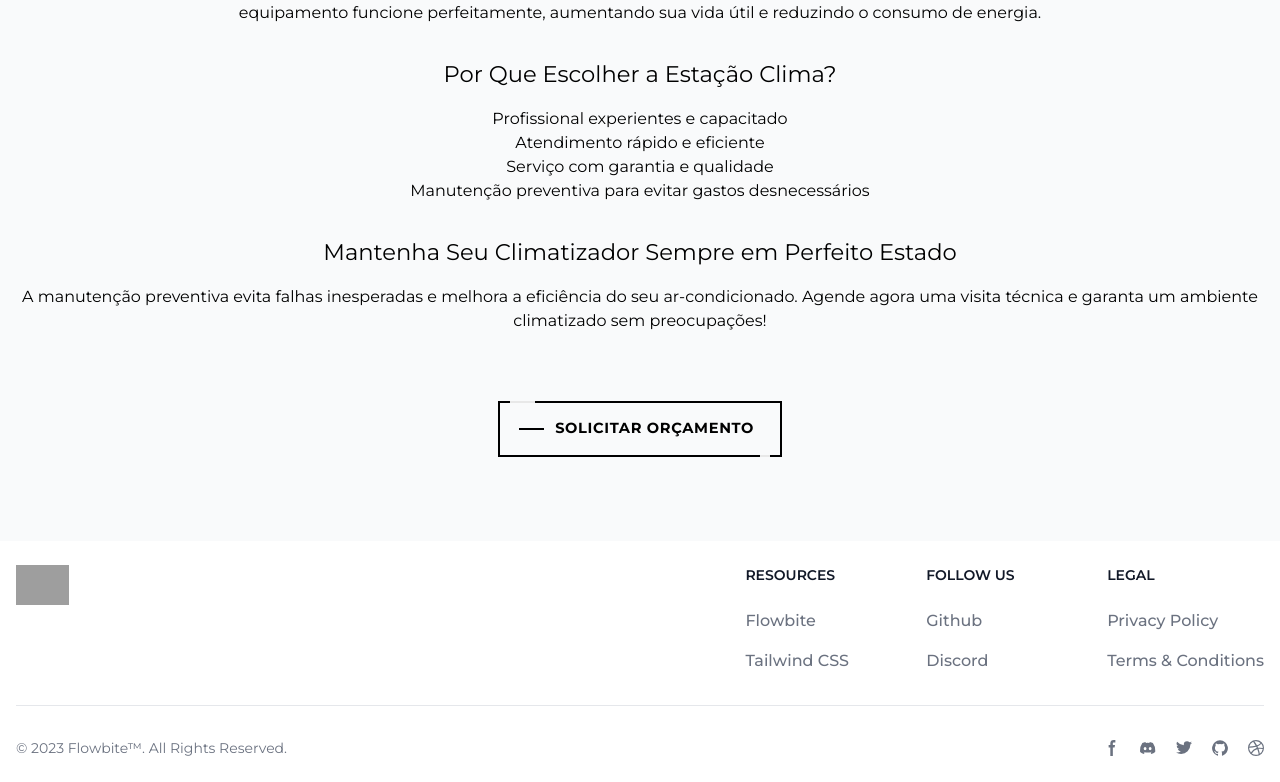
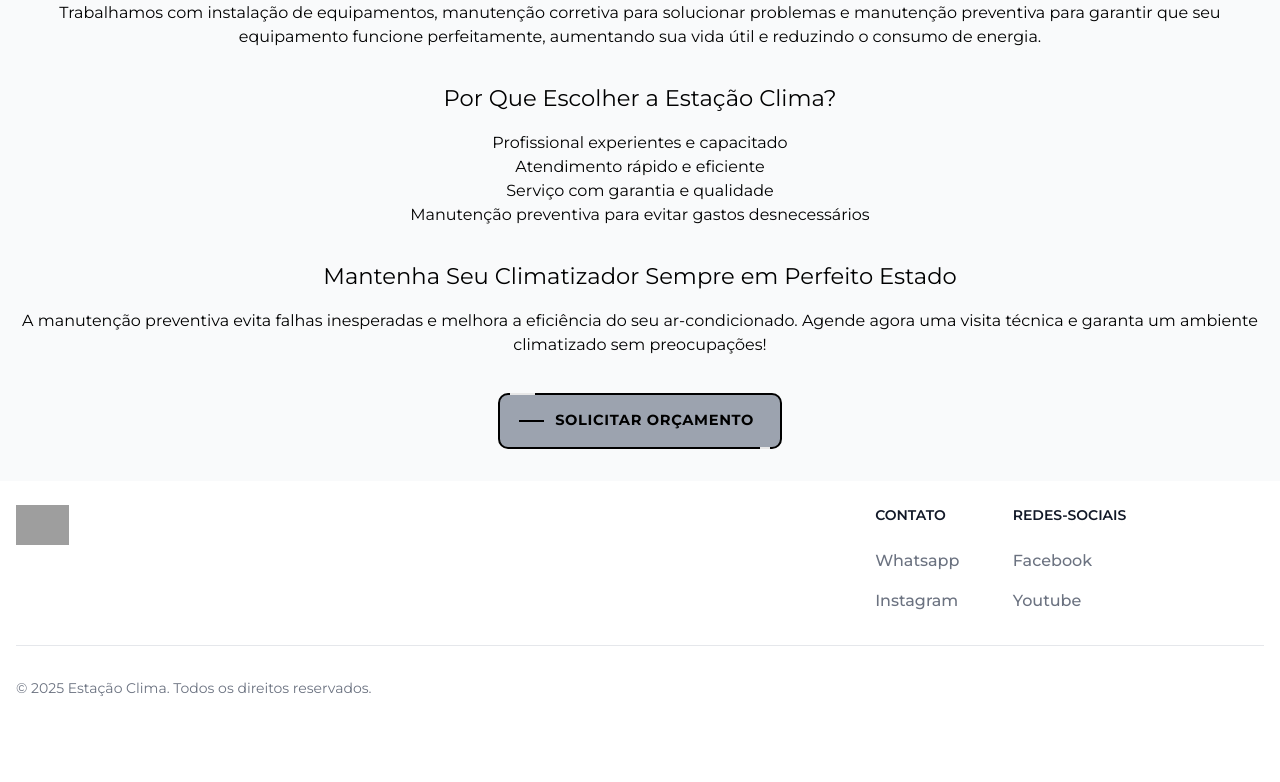
Before and after one commit to coddex-developer/estacao_clima, a React (Vite) app: page / in a window 1280 px wide. Shown: the part 1933-2715 px from the top of the page. After the commit the page ends 2655 px from the top, so only its background shows below. Built offline with nearby package versions, Linux system fonts and the light colour scheme; grey boxes are pictures that could not be loaded.

Commit message:
Ajustes no layout

```diff
--- a/index.html
+++ b/index.html
@@ -1,10 +1,19 @@
 <!doctype html>
-<html lang="en">
+<html lang="pt-br">
 
 <head>
   <meta charset="UTF-8" />
   <meta name="viewport" content="width=device-width, initial-scale=1.0" />
+  <meta name="description"
+    content="Estação Clima – Instalação, manutenção e venda de equipamentos de refrigeração com qualidade e eficiência." />
+  <meta name="keywords" content="refrigeração, ar-condicionado, manutenção, instalação, climatização" />
+  <meta property="og:title" content="Estação Clima – Especialistas em Refrigeração" />
+  <meta property="og:description" content="Instalação, manutenção e venda de equipamentos de refrigeração." />
+  <meta property="og:image" content="https://seusite.com/imagem.jpg" />
+  <meta property="og:url" content="https://seusite.com" />
+
   <title>Estação Clima</title>
+
   <link rel="icon" type="image/svg+xml" href="/vite.svg" />
   <link href="https://cdn.jsdelivr.net/npm/flowbite@3.1.2/dist/flowbite.min.css" rel="stylesheet" />
   <link rel="stylesheet" href="https://cdn.jsdelivr.net/npm/@splidejs/splide@latest/dist/css/splide.min.css">
--- a/src/components/ContactButton/index.jsx
+++ b/src/components/ContactButton/index.jsx
@@ -3,8 +3,8 @@ import './styles.min.css'
 function ContactButton(props) {
   return (
     <>
-      <div className="bg-gray-50 dark:bg-gray-800 dark:border-gray-700 dark:text-gray-400 text-center flex justify-center py-17">
-        <a className="fancy dark:border-purple-800" href={props.contact}>
+      <div className="bg-gray-50 dark:bg-gray-800 dark:border-gray-700 dark:text-gray-400 text-center flex justify-center pt-9 pb-8">
+        <a className="fancy" href={props.contact}>
           <span className="top-key"></span>
           <span className="text">{props.text}</span>
           <span classNane="bottom-key-1"></span>
--- a/src/components/ContactButton/styles.min.css
+++ b/src/components/ContactButton/styles.min.css
@@ -1,7 +1,7 @@
 .fancy {
- background-color: transparent;
+ background-color: 	#9CA3AF;
  border: 2px solid #000;
- border-radius: 0;
+ border-radius: 10px;
  box-sizing: border-box;
  color: #fff;
  cursor: pointer;
@@ -44,7 +44,7 @@
  transition: all 0.3s ease-in-out;
  text-transform: uppercase;
  text-decoration: none;
- color: black;
+ color: #000;
 }
 
 .fancy .top-key {
@@ -79,7 +79,7 @@
 
 .fancy:hover {
  color: white;
- background: black;
+ background: #1F2937;
 }
 
 .fancy:hover::before {
--- a/src/components/Footer/index.jsx
+++ b/src/components/Footer/index.jsx
@@ -12,35 +12,24 @@ function Footer() {
             </div>
             <div class="grid grid-cols-2 gap-8 sm:gap-6 sm:grid-cols-3">
               <div>
-                <h2 class="mb-6 text-sm font-semibold text-gray-900 uppercase dark:text-white">Resources</h2>
+                <h2 class="mb-6 text-sm font-semibold text-gray-900 uppercase dark:text-white">CONTATO</h2>
                 <ul class="text-gray-500 dark:text-gray-400 font-medium">
                   <li class="mb-4">
-                    <a href="https://flowbite.com/" class="hover:underline">Flowbite</a>
+                    <a href="#" class="hover:underline">Whatsapp</a>
                   </li>
                   <li>
-                    <a href="https://tailwindcss.com/" class="hover:underline">Tailwind CSS</a>
+                    <a href="#" class="hover:underline">Instagram</a>
                   </li>
                 </ul>
               </div>
               <div>
-                <h2 class="mb-6 text-sm font-semibold text-gray-900 uppercase dark:text-white">Follow us</h2>
+                <h2 class="mb-6 text-sm font-semibold text-gray-900 uppercase dark:text-white">REDES-SOCIAIS</h2>
                 <ul class="text-gray-500 dark:text-gray-400 font-medium">
                   <li class="mb-4">
-                    <a href="https://github.com/themesberg/flowbite" class="hover:underline ">Github</a>
+                    <a href="#" class="hover:underline ">Facebook</a>
                   </li>
                   <li>
-                    <a href="https://discord.gg/4eeurUVvTy" class="hover:underline">Discord</a>
-                  </li>
-                </ul>
-              </div>
-              <div>
-                <h2 class="mb-6 text-sm font-semibold text-gray-900 uppercase dark:text-white">Legal</h2>
-                <ul class="text-gray-500 dark:text-gray-400 font-medium">
-                  <li class="mb-4">
-                    <a href="#" class="hover:underline">Privacy Policy</a>
-                  </li>
-                  <li>
-                    <a href="#" class="hover:underline">Terms &amp; Conditions</a>
+                    <a href="#" class="hover:underline">Youtube</a>
                   </li>
                 </ul>
               </div>
@@ -48,40 +37,10 @@ function Footer() {
           </div>
           <hr class="my-6 border-gray-200 sm:mx-auto dark:border-gray-700 lg:my-8" />
           <div class="sm:flex sm:items-center sm:justify-between">
-            <span class="text-sm text-gray-500 sm:text-center dark:text-gray-400">© 2023 <a href="https://flowbite.com/" class="hover:underline">Flowbite™</a>. All Rights Reserved.
+            <span class="text-sm text-gray-500 sm:text-center dark:text-gray-400">© 2025 <a href="#" class="hover:underline">Estação Clima</a>. Todos os direitos reservados.
             </span>
             <div class="flex mt-4 sm:justify-center sm:mt-0">
-              <a href="#" class="text-gray-500 hover:text-gray-900 dark:hover:text-white">
-                <svg class="w-4 h-4" aria-hidden="true" xmlns="http://www.w3.org/2000/svg" fill="currentColor" viewBox="0 0 8 19">
-                  <path fill-rule="evenodd" d="M6.135 3H8V0H6.135a4.147 4.147 0 0 0-4.142 4.142V6H0v3h2v9.938h3V9h2.021l.592-3H5V3.591A.6.6 0 0 1 5.592 3h.543Z" clip-rule="evenodd" />
-                </svg>
-                <span class="sr-only">Facebook page</span>
-              </a>
-              <a href="#" class="text-gray-500 hover:text-gray-900 dark:hover:text-white ms-5">
-                <svg class="w-4 h-4" aria-hidden="true" xmlns="http://www.w3.org/2000/svg" fill="currentColor" viewBox="0 0 21 16">
-                  <path d="M16.942 1.556a16.3 16.3 0 0 0-4.126-1.3 12.04 12.04 0 0 0-.529 1.1 15.175 15.175 0 0 0-4.573 0 11.585 11.585 0 0 0-.535-1.1 16.274 16.274 0 0 0-4.129 1.3A17.392 17.392 0 0 0 .182 13.218a15.785 15.785 0 0 0 4.963 2.521c.41-.564.773-1.16 1.084-1.785a10.63 10.63 0 0 1-1.706-.83c.143-.106.283-.217.418-.33a11.664 11.664 0 0 0 10.118 0c.137.113.277.224.418.33-.544.328-1.116.606-1.71.832a12.52 12.52 0 0 0 1.084 1.785 16.46 16.46 0 0 0 5.064-2.595 17.286 17.286 0 0 0-2.973-11.59ZM6.678 10.813a1.941 1.941 0 0 1-1.8-2.045 1.93 1.93 0 0 1 1.8-2.047 1.919 1.919 0 0 1 1.8 2.047 1.93 1.93 0 0 1-1.8 2.045Zm6.644 0a1.94 1.94 0 0 1-1.8-2.045 1.93 1.93 0 0 1 1.8-2.047 1.918 1.918 0 0 1 1.8 2.047 1.93 1.93 0 0 1-1.8 2.045Z" />
-                </svg>
-                <span class="sr-only">Discord community</span>
-              </a>
-              <a href="#" class="text-gray-500 hover:text-gray-900 dark:hover:text-white ms-5">
-                <svg class="w-4 h-4" aria-hidden="true" xmlns="http://www.w3.org/2000/svg" fill="currentColor" viewBox="0 0 20 17">
-                  <path fill-rule="evenodd" d="M20 1.892a8.178 8.178 0 0 1-2.355.635 4.074 4.074 0 0 0 1.8-2.235 8.344 8.344 0 0 1-2.605.98A4.13 4.13 0 0 0 13.85 0a4.068 4.068 0 0 0-4.1 4.038 4 4 0 0 0 .105.919A11.705 11.705 0 0 1 1.4.734a4.006 4.006 0 0 0 1.268 5.392 4.165 4.165 0 0 1-1.859-.5v.05A4.057 4.057 0 0 0 4.1 9.635a4.19 4.19 0 0 1-1.856.07 4.108 4.108 0 0 0 3.831 2.807A8.36 8.36 0 0 1 0 14.184 11.732 11.732 0 0 0 6.291 16 11.502 11.502 0 0 0 17.964 4.5c0-.177 0-.35-.012-.523A8.143 8.143 0 0 0 20 1.892Z" clip-rule="evenodd" />
-                </svg>
-                <span class="sr-only">Twitter page</span>
-              </a>
-              <a href="#" class="text-gray-500 hover:text-gray-900 dark:hover:text-white ms-5">
-                <svg class="w-4 h-4" aria-hidden="true" xmlns="http://www.w3.org/2000/svg" fill="currentColor" viewBox="0 0 20 20">
-                  <path fill-rule="evenodd" d="M10 .333A9.911 9.911 0 0 0 6.866 19.65c.5.092.678-.215.678-.477 0-.237-.01-1.017-.014-1.845-2.757.6-3.338-1.169-3.338-1.169a2.627 2.627 0 0 0-1.1-1.451c-.9-.615.07-.6.07-.6a2.084 2.084 0 0 1 1.518 1.021 2.11 2.11 0 0 0 2.884.823c.044-.503.268-.973.63-1.325-2.2-.25-4.516-1.1-4.516-4.9A3.832 3.832 0 0 1 4.7 7.068a3.56 3.56 0 0 1 .095-2.623s.832-.266 2.726 1.016a9.409 9.409 0 0 1 4.962 0c1.89-1.282 2.717-1.016 2.717-1.016.366.83.402 1.768.1 2.623a3.827 3.827 0 0 1 1.02 2.659c0 3.807-2.319 4.644-4.525 4.889a2.366 2.366 0 0 1 .673 1.834c0 1.326-.012 2.394-.012 2.72 0 .263.18.572.681.475A9.911 9.911 0 0 0 10 .333Z" clip-rule="evenodd" />
-                </svg>
-                <span class="sr-only">GitHub account</span>
-              </a>
-              <a href="#" class="text-gray-500 hover:text-gray-900 dark:hover:text-white ms-5">
-                <svg class="w-4 h-4" aria-hidden="true" xmlns="http://www.w3.org/2000/svg" fill="currentColor" viewBox="0 0 20 20">
-                  <path fill-rule="evenodd" d="M10 0a10 10 0 1 0 10 10A10.009 10.009 0 0 0 10 0Zm6.613 4.614a8.523 8.523 0 0 1 1.93 5.32 20.094 20.094 0 0 0-5.949-.274c-.059-.149-.122-.292-.184-.441a23.879 23.879 0 0 0-.566-1.239 11.41 11.41 0 0 0 4.769-3.366ZM8 1.707a8.821 8.821 0 0 1 2-.238 8.5 8.5 0 0 1 5.664 2.152 9.608 9.608 0 0 1-4.476 3.087A45.758 45.758 0 0 0 8 1.707ZM1.642 8.262a8.57 8.57 0 0 1 4.73-5.981A53.998 53.998 0 0 1 9.54 7.222a32.078 32.078 0 0 1-7.9 1.04h.002Zm2.01 7.46a8.51 8.51 0 0 1-2.2-5.707v-.262a31.64 31.64 0 0 0 8.777-1.219c.243.477.477.964.692 1.449-.114.032-.227.067-.336.1a13.569 13.569 0 0 0-6.942 5.636l.009.003ZM10 18.556a8.508 8.508 0 0 1-5.243-1.8 11.717 11.717 0 0 1 6.7-5.332.509.509 0 0 1 .055-.02 35.65 35.65 0 0 1 1.819 6.476 8.476 8.476 0 0 1-3.331.676Zm4.772-1.462A37.232 37.232 0 0 0 13.113 11a12.513 12.513 0 0 1 5.321.364 8.56 8.56 0 0 1-3.66 5.73h-.002Z" clip-rule="evenodd" />
-                </svg>
-                <span class="sr-only">Dribbble account</span>
-              </a>
-            </div>
+          </div>
           </div>
         </div>
       </footer>
--- a/src/components/PrimarySection/index.jsx
+++ b/src/components/PrimarySection/index.jsx
@@ -5,7 +5,7 @@ function PrimarySection() {
       <div className="pt-10 bg-gray-50 dark:bg-gray-800 dark:border-gray-700 dark:text-gray-400">
         <h1 className="text-[20pt] font-bold text-left px-4 py-3">Instalação e Manutenção de Ar-Condicionados e Climatizadores com Qualidade e Segurança</h1>
 
-        <p className="text-left py-2 px-4" >Na Estação Clima, oferecemos serviços especializados em instalação, manutenção preventiva e corretiva de ar-condicionados e climatizadores. Nossa equipe altamente qualificada garante conforto, eficiência e segurança para seu ambiente, seja ele residencial, comercial ou industrial.</p>
+        <p className="text-left pt-2 pb-12 px-4" >Na Estação Clima, oferecemos serviços especializados em instalação, manutenção preventiva e corretiva de ar-condicionados e climatizadores. Nossa equipe altamente qualificada garante conforto, eficiência e segurança para seu ambiente, seja ele residencial, comercial ou industrial.</p>
       </div>
     </>
   )
--- a/src/components/SecondarySection/styles.min.css
+++ b/src/components/SecondarySection/styles.min.css
@@ -1,5 +1,5 @@
 .SecondarySection {
-  padding: 1rem;
+  padding: 0 1rem;
   text-align: center;
 }
 
```
Also changed, not shown: src/components/MyWork/index.jsx (+11 -11 lines), 5 other files (tests, documents, lock files or other folders).
